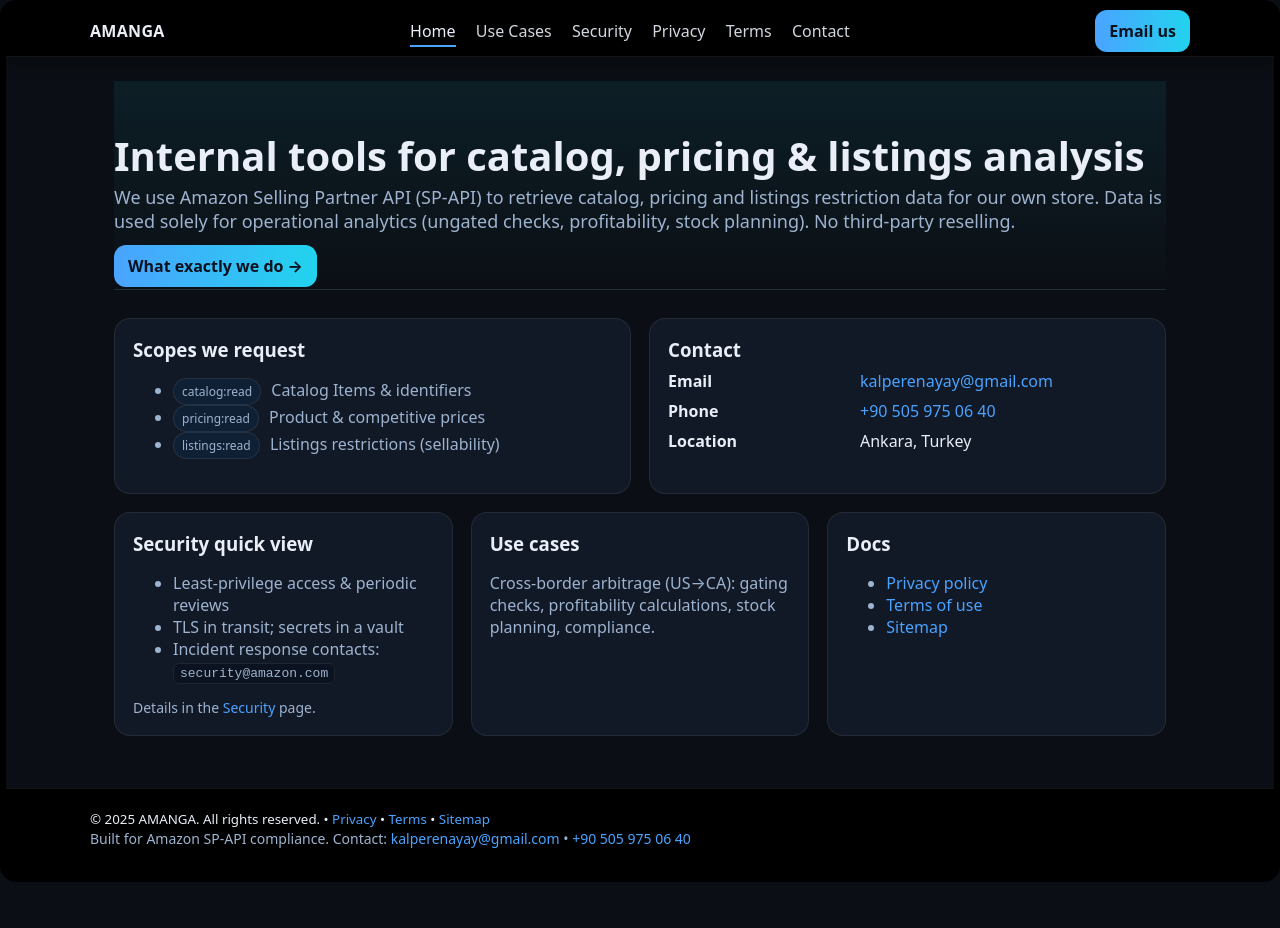
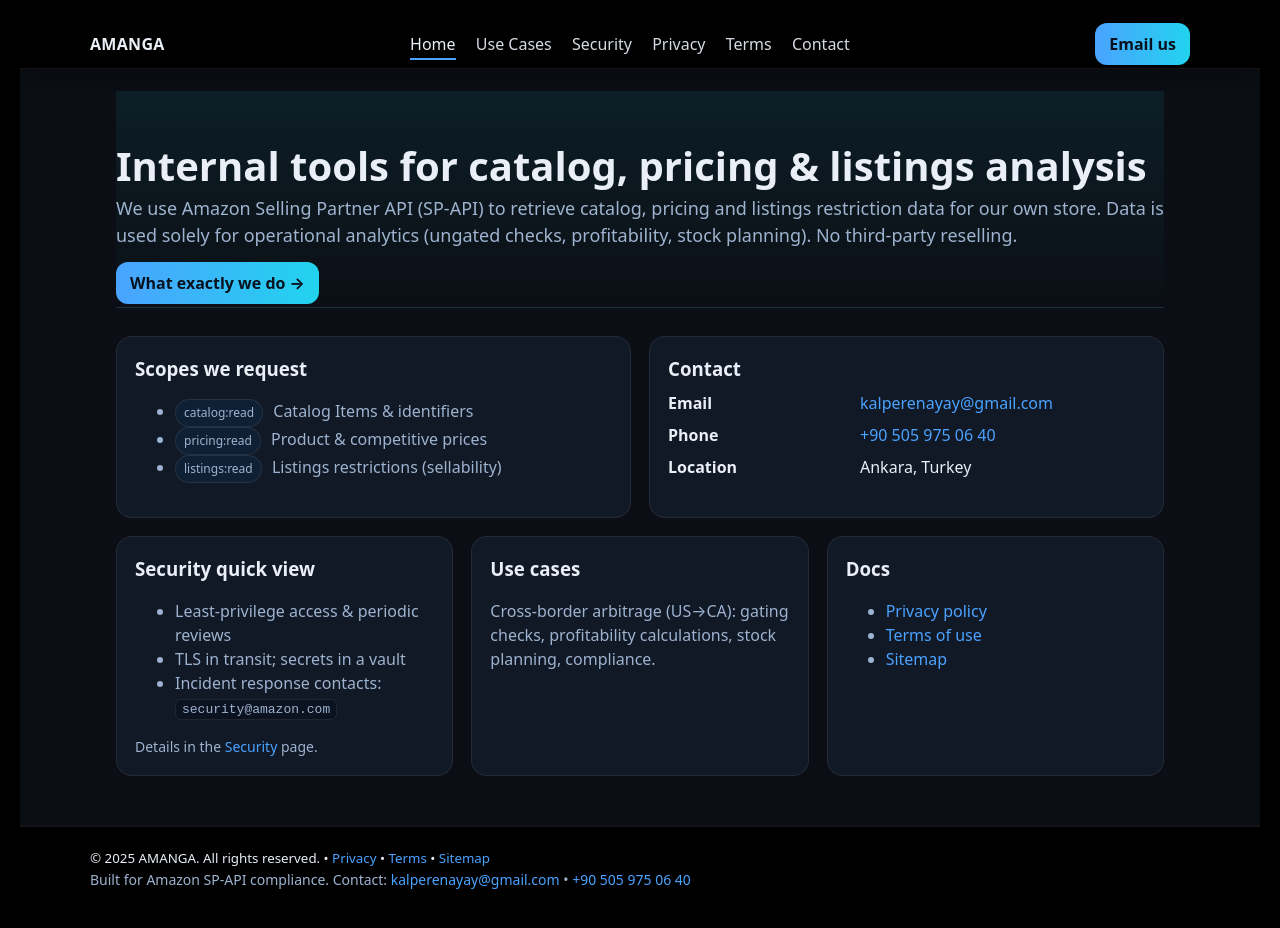
Before and after one commit to Amangastore/amanga-site, a plain HTML site: page index.html in a window 1280 px wide. Before the commit the page ends 882 px from the top, so only its background shows below. Drawn offline with Linux system fonts and the light colour scheme; files that its build step writes are made by us from their sources; files whose address does not match are found by name.

Commit message:
Update styles.css

```diff
--- a/styles.css
+++ b/styles.css
@@ -1,86 +1,98 @@
-/* === VURGULU ÇERÇEVE + SİYAH BARLAR === */
+/* ===========================
+   AMANGA — Clean Dark Theme
+   with outer black frame + top/bottom bars
+   =========================== */
 
-/* Dış çerçeve: sayfanın etrafında kalın siyah kenarlık */
-html { background: #000; }
-body {
-  margin: 14px;                 /* kenarlık ile ekran arasında boşluk */
-  border: 6px solid #000;       /* siyah çerçeve */
-  border-radius: 16px;          /* köşeler yumuşasın */
-  background: var(--bg);        /* iç arka plan */
+/* --- Theme tokens --- */
+:root{
+  --bg:#0b0f15;               /* page background inside the frame */
+  --text:#e9eef7;             /* base text */
+  --muted:#9db3cf;            /* muted text */
+  --card:#111826;             /* card background */
+  --accent:#4aa3ff;           /* primary accent */
+  --accent-2:#22d3ee;         /* secondary accent */
+  --border:rgba(255,255,255,.08);
 }
 
-/* Üst ve alt barlar belirgin siyah */
-.frame { background: #000; color: var(--text); }
-.topbar {
-  border-bottom: 1px solid var(--border);
-  position: sticky; top: 0; z-index: 50;
-  box-shadow: 0 6px 14px rgba(0,0,0,.35);
+/* --- Global reset / typography --- */
+*{ box-sizing:border-box; }
+html{ background:#000; }      /* outer area => full black for frame effect */
+body{
+  margin:14px;                /* gap between screen and the frame */
+  border:6px solid #000;      /* the actual black frame */
+  border-radius:16px;
+  background:var(--bg);
+  color:var(--text);
+  font-family:ui-sans-serif,system-ui,-apple-system,Segoe UI,Roboto,Helvetica,Arial;
+  line-height:1.5;
 }
-.footerbar {
-  border-top: 1px solid var(--border);
-  box-shadow: 0 -4px 12px rgba(0,0,0,.35) inset;
+a{ color:var(--accent); text-decoration:none; }
+a:hover{ opacity:.92; }
+
+/* --- Layout helpers --- */
+.container{ max-width:1100px; margin:0 auto; padding:22px 26px; }
+
+/* --- Header / Footer bars (solid black) --- */
+.frame{ background:#000; color:var(--text); }
+.topbar{
+  border-bottom:1px solid var(--border);
+  position:sticky; top:0; z-index:50;
+  box-shadow:0 6px 14px rgba(0,0,0,.35);
+}
+.footerbar{
+  border-top:1px solid var(--border);
+  box-shadow:0 -4px 12px rgba(0,0,0,.35) inset;
 }
 
-/* İçerik genişliği ve boşluklar */
-.container { max-width: 1100px; margin: 0 auto; padding: 22px 26px; }
+/* --- Navigation --- */
+.nav{ display:flex; gap:18px; align-items:center; justify-content:space-between; padding:12px 0; }
+.brand{ font-weight:800; letter-spacing:.3px; }
+.navlinks a{ color:var(--text); opacity:.92; margin:0 8px; padding-bottom:3px; }
+.navlinks a.active{ opacity:1; border-bottom:2px solid var(--accent); }
 
-/* Navigasyon daha tok görünsün */
-.nav { display:flex; gap:18px; align-items:center; justify-content:space-between; padding: 12px 0; }
-.brand { font-weight: 800; letter-spacing: .3px; }
-.navlinks a { color: var(--text); opacity: .92; margin: 0 8px; padding-bottom: 3px; }
-.navlinks a.active { opacity: 1; border-bottom: 2px solid var(--accent); }
+/* --- Buttons --- */
+.btn{
+  background:linear-gradient(90deg, var(--accent), var(--accent-2));
+  color:#08121f; padding:10px 14px; border-radius:12px; font-weight:700;
+}
 
-/* Buton ve kart görselliği korunsun */
-.btn { background: linear-gradient(90deg, var(--accent), #22d3ee); color:#08121f; padding:10px 14px; border-radius:12px; font-weight:700; }
+/* --- Hero section --- */
+.hero{
+  padding:54px 0 12px;
+  border-bottom:1px solid var(--border);
+  background:linear-gradient(180deg, rgba(34,211,238,.08), rgba(0,0,0,0));
+}
+.hero h1{ font-size:40px; line-height:1.05; margin:0 0 8px; }
+.hero p{ margin:0 0 22px; color:var(--muted); font-size:18px; }
 
-/* (İsteğe bağlı) sayfa içi kartların kenarlıkları biraz daha belirgin olsun */
-.card { border: 1px solid rgba(255,255,255,.10); background: #111826; }
+/* --- Grid / Cards --- */
+.grid{ display:grid; gap:18px; grid-template-columns:repeat(12,1fr); margin:28px 0; }
+.card{
+  grid-column:span 12;
+  background:var(--card);
+  border:1px solid var(--border);
+  border-radius:16px;
+  padding:18px;
+}
+.card h3{ margin:0 0 8px; }
+.card p, .card li{ color:var(--muted); }
 
-:root{
-  --bg:#0b0f15;
-  --frame:#000;
-  --card:#111826;
-  --muted:#9db3cf;
-  --text:#e9eef7;
-  --accent:#4aa3ff;
-  --accent-2:#22d3ee;
-  --border:rgba(255,255,255,.08);
+/* responsive splits */
+@media (min-width:840px){
+  .card.span-6{ grid-column:span 6; }
+  .card.span-4{ grid-column:span 4; }
 }
-*{box-sizing:border-box}
-html,body{margin:0;padding:0;background:var(--bg);color:var(--text);
-  font-family:ui-sans-serif,system-ui,-apple-system,Segoe UI,Roboto,Helvetica,Arial}
-a{color:var(--accent);text-decoration:none}
-a:hover{opacity:.9}
-.container{max-width:1100px;margin:0 auto;padding:24px}
-.frame{background:var(--frame);color:var(--text)}
-.topbar{border-bottom:1px solid var(--border)}
-.footerbar{border-top:1px solid var(--border)}
-.nav{display:flex;gap:18px;align-items:center;justify-content:space-between;padding:14px 0}
-.brand{font-weight:800;letter-spacing:.3px}
-.navlinks a{color:var(--text);opacity:.9;margin:0 8px}
-.navlinks a.active{opacity:1;border-bottom:2px solid var(--accent)}
-.btn{background:linear-gradient(90deg,var(--accent),var(--accent-2));color:#08121f;
-     padding:10px 14px;border-radius:12px;font-weight:700}
-.hero{padding:54px 0 12px;border-bottom:1px solid var(--border);
-      background:linear-gradient(180deg,rgba(34,211,238,.08),rgba(0,0,0,0))}
-.hero h1{font-size:40px;line-height:1.05;margin:0 0 8px}
-.hero p{margin:0 0 22px;color:var(--muted);font-size:18px}
-.grid{display:grid;gap:18px;grid-template-columns:repeat(12,1fr);margin:28px 0}
-.card{grid-column:span 12;background:var(--card);border:1px solid var(--border);
-      border-radius:16px;padding:18px}
-.card h3{margin:0 0 8px}
-.card p, .card li{color:var(--muted)}
-@media(min-width:840px){
-  .card.span-6{grid-column:span 6}
-  .card.span-4{grid-column:span 4}
-}
-.kv{display:flex;gap:12px;align-items:center;margin:8px 0}
-.kv b{min-width:180px}
-footer small{color:var(--muted)}
-code{background:#0c1320;border:1px solid var(--border);padding:2px 6px;border-radius:6px}
-.table{width:100%;border-collapse:collapse;margin:6px 0 0}
-.table th,.table td{border:1px solid var(--border);padding:8px;text-align:left}
-.badge{display:inline-block;background:#102034;border:1px solid var(--border);
-       padding:4px 8px;border-radius:999px;color:var(--muted);font-size:12px;margin-right:6px}
-ul.inline>li{display:inline;margin-right:10px}
-.note{font-size:14px;color:var(--muted)}
+
+/* --- Key/value rows --- */
+.kv{ display:flex; gap:12px; align-items:center; margin:8px 0; }
+.kv b{ min-width:180px; }
+
+/* --- Small helpers --- */
+footer small{ color:var(--muted); }
+code{ background:#0c1320; border:1px solid var(--border); padding:2px 6px; border-radius:6px; }
+.table{ width:100%; border-collapse:collapse; margin:6px 0 0; }
+.table th, .table td{ border:1px solid var(--border); padding:8px; text-align:left; }
+.badge{ display:inline-block; background:#102034; border:1px solid var(--border);
+        padding:4px 8px; border-radius:999px; color:var(--muted); font-size:12px; margin-right:6px; }
+ul.inline>li{ display:inline; margin-right:10px; }
+.note{ font-size:14px; color:var(--muted); }
```
